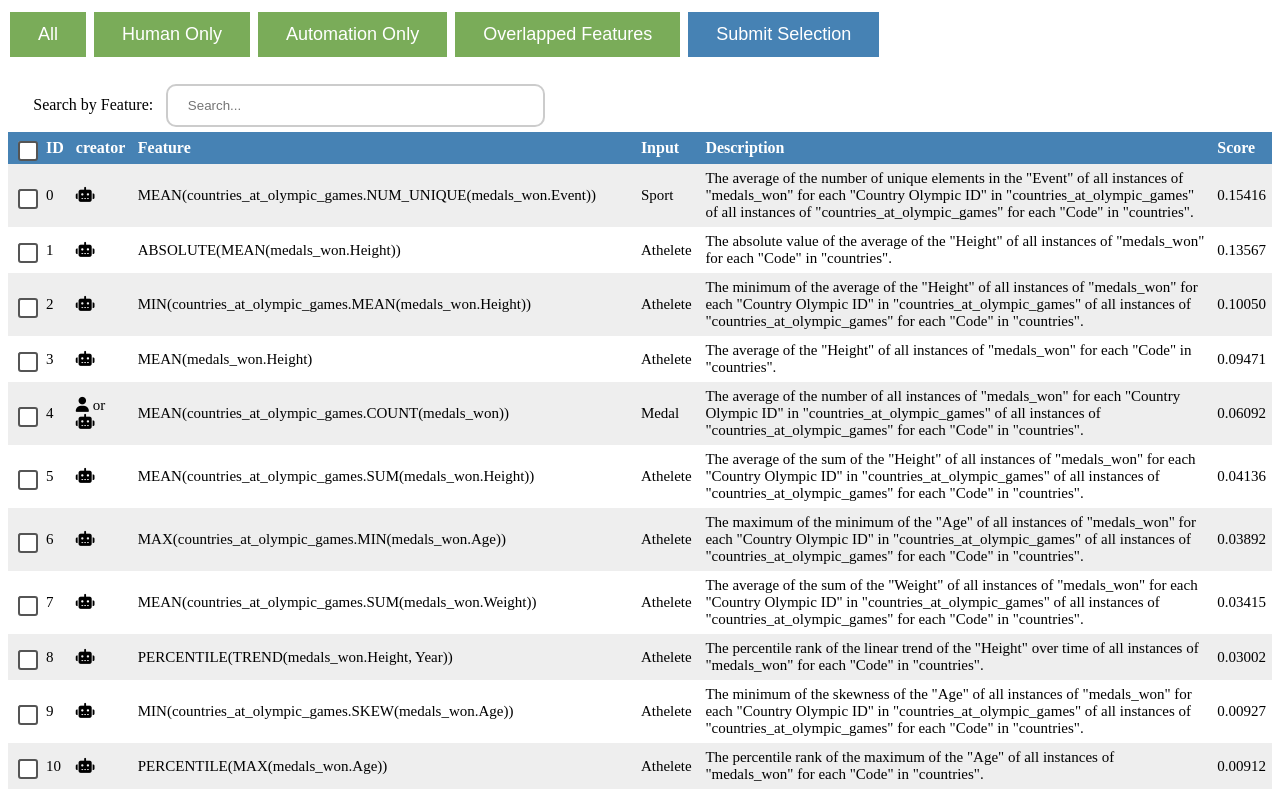
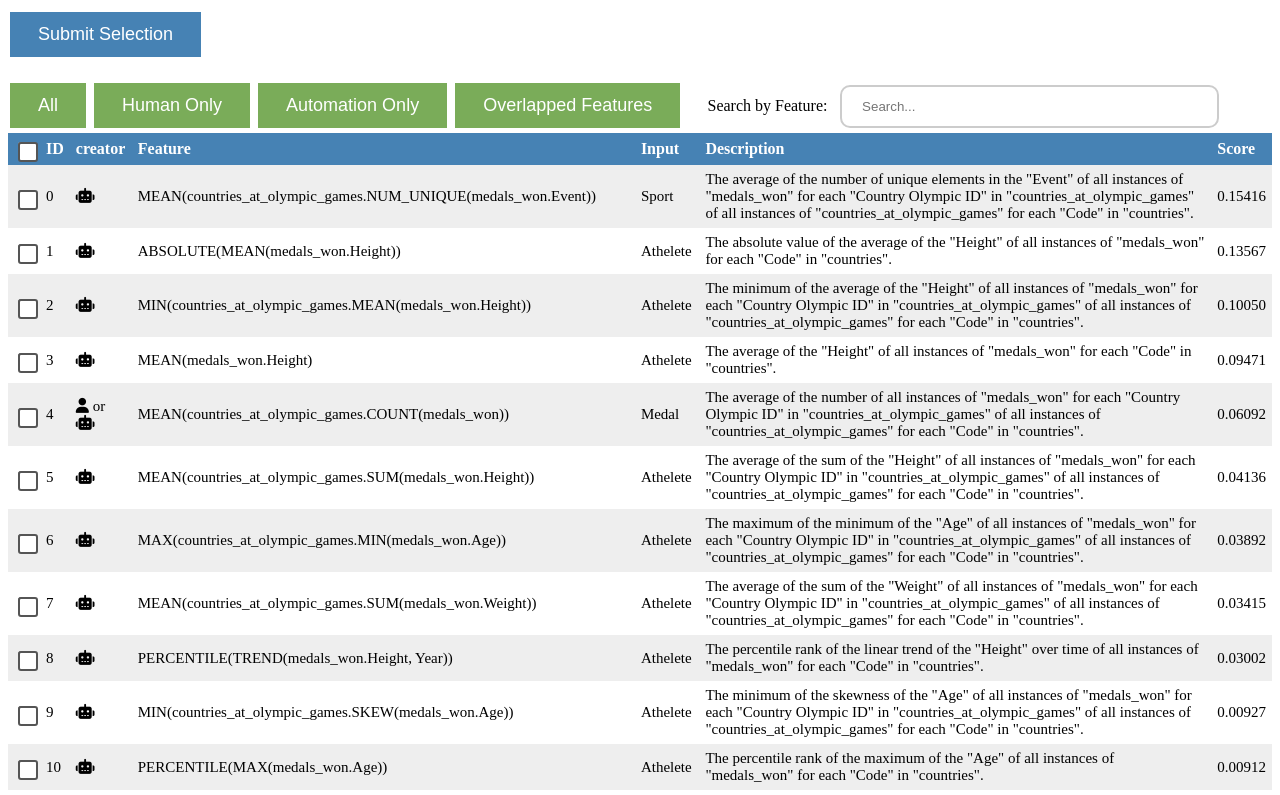
Before and after one commit to CinderD/suggest-features, a website: page style/study2.html in a window 1280 px wide. Shown: the top 795 px of the page. Drawn offline with nearby package versions, Linux system fonts and the light colour scheme; files whose address does not match are found by name.

Commit message:
modified:   naturalStudy_812/.ipynb_checkpoints/naturalSetting_812-checkpoint.ipynb 	modified:   naturalStudy_812/naturalSetting_812.ipynb 	modified:   style/study2.html

```diff
--- a/style/study2.html
+++ b/style/study2.html
@@ -143,15 +143,17 @@ input[type=checkbox]:checked:after {
 
 <body>
   <div>
-    <button type="button" class="selectButton" id="allButton">All</button>
-    <button type="button" class="selectButton" id="humanButton">Human Only</button>
-    <button type="button" class="selectButton" id="autoButton">Automation Only</button>
-    <button type="button" class="selectButton" id="overlapButton">Overlapped Features</button>
+
     <button type="button" class="GenIDButton">Submit Selection</button>
     <p class="numberList" style="display:none">null</p>
   </div>
   <br>
-  <div id="page-wrap"></div>
+
+  <div id="page-wrap">    <button type="button" class="selectButton" id="allButton">All</button>
+    <button type="button" class="selectButton" id="humanButton">Human Only</button>
+    <button type="button" class="selectButton" id="autoButton">Automation Only</button>
+    <button type="button" class="selectButton" id="overlapButton">Overlapped Features</button></div>
+
 
 
   <script src="https://d3js.org/d3.v4.min.js"></script>
@@ -159,7 +161,7 @@ input[type=checkbox]:checked:after {
     var myColorPositive = d3.scaleLinear().domain([0,1]).range(["#caf0f8", "#0077b6"]);
     var myColorNegative = d3.scaleLinear().domain([-2,0]).range(["#FEE2E2", "#EA8A8A"]);
     // d3.csv("Features.csv", function(err, data){
-    d3.csv("https://raw.githubusercontent.com/CinderD/suggest-features/main/source/natural_new.csv", function(err, data){
+    d3.csv("natural_new.csv", function(err, data){
       // console.log(data);
 
     // var submitButton = d3.select("#page-wrap").append("button").attr("class", "submitButton").attr("height", "100px");
@@ -340,7 +342,7 @@ input[type=checkbox]:checked:after {
       })
       var showList = d3.select(".numberList")
         showList.style("display", "block");
-        showList.text("copy these number: " + numList.toString());
+        showList.text("Please copy this to the cell: feature_id = [" + numList.toString()+ "]");
       // console.log(numList);
     }
     //output selected ID
```
Also changed, not shown: 1 other file.
